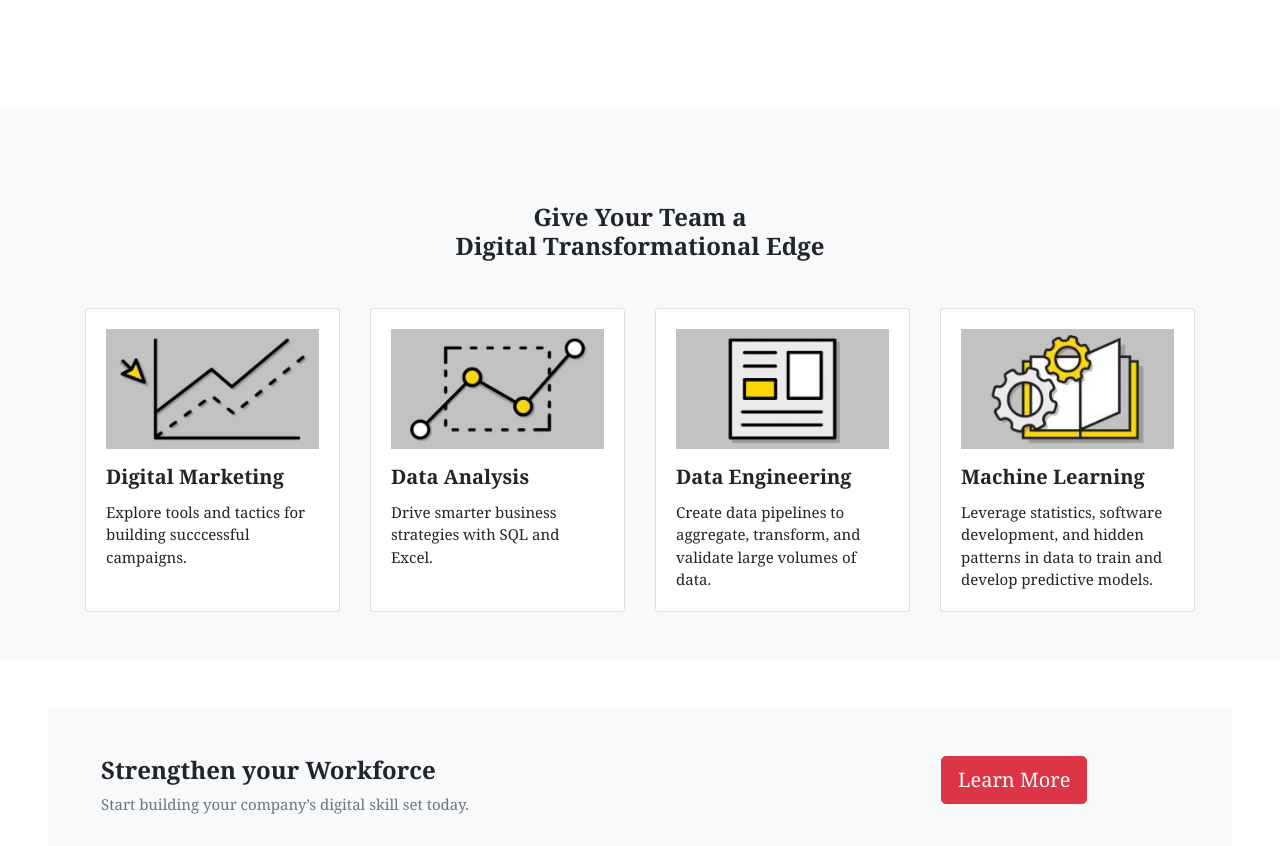
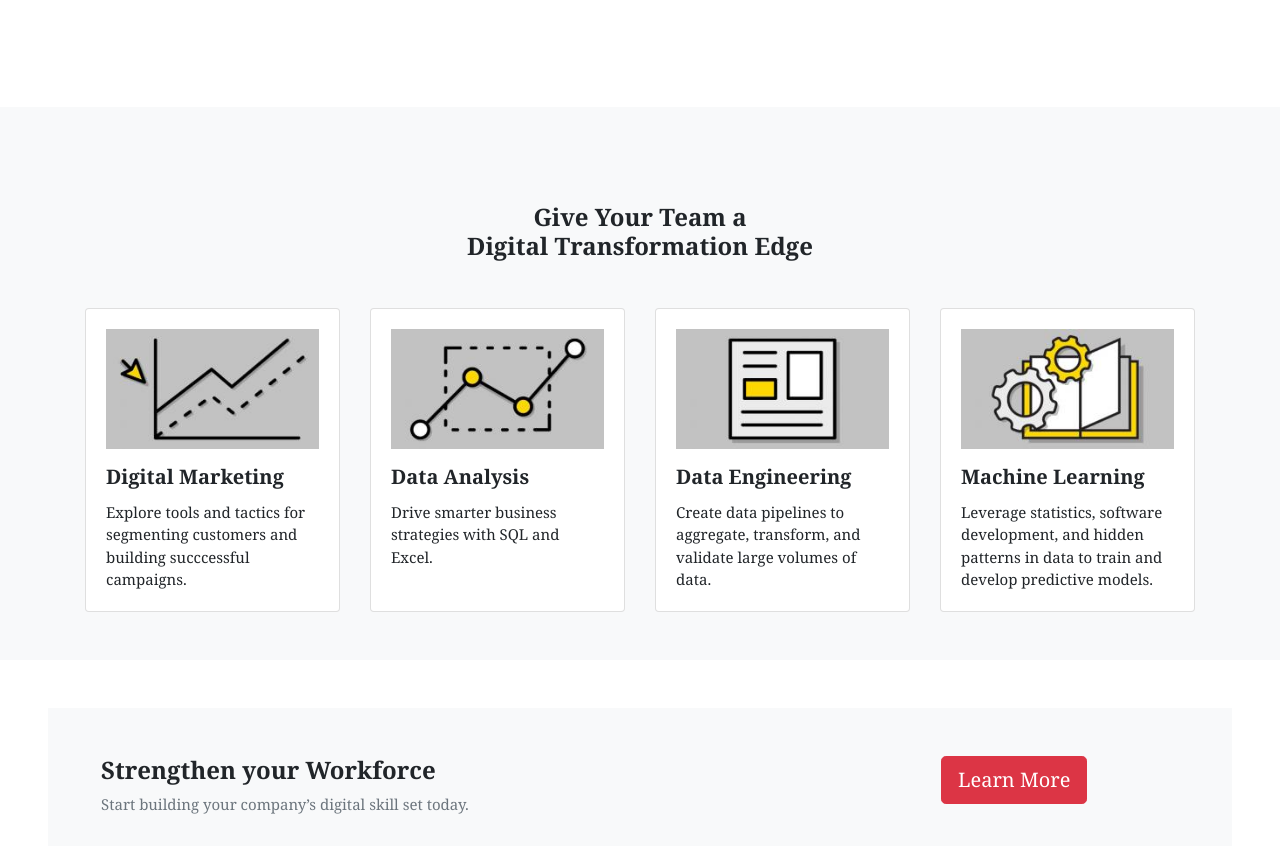
Before and after one commit to BlossomAcademy/blossomac, a Django app: a page that uses datascience/templates/join.html in a window 1280 px wide. Shown: the part 3150-3996 px from the top of the page. Run offline with Django 3.2, Linux system fonts and the light colour scheme; some libraries are stand-ins or nearby versions.

Commit message:
Update join.html

```diff
--- a/datascience/templates/join.html
+++ b/datascience/templates/join.html
@@ -171,13 +171,13 @@
 
     <div class="bg-light p-5" style="min-height: 500px;">
       <div class="container pt-5">
-          <h3 class="text-center font-weight-bold">  Give Your Team a <br> Digital Transformational Edge </h3>
+          <h3 class="text-center font-weight-bold">  Give Your Team a <br> Digital Transformation Edge </h3>
           <div class="card-deck mt-5">
               <div class="card">
                   <div class="card-body">
                     <img class="img-fluid rounded-0 border-0 mb-3" src='{% static "images/digmark.jpg" %}' alt="Card image cap" style="max-height: 18vh;">
                     <h5 class="card-title font-weight-bold">Digital Marketing</h5>
-                    <p class="card-text"> Explore tools and tactics for building succcessful campaigns.</p>
+                    <p class="card-text"> Explore tools and tactics for segmenting customers and building succcessful campaigns.</p>
                   </div>
               </div>
               <div class="card">
```
